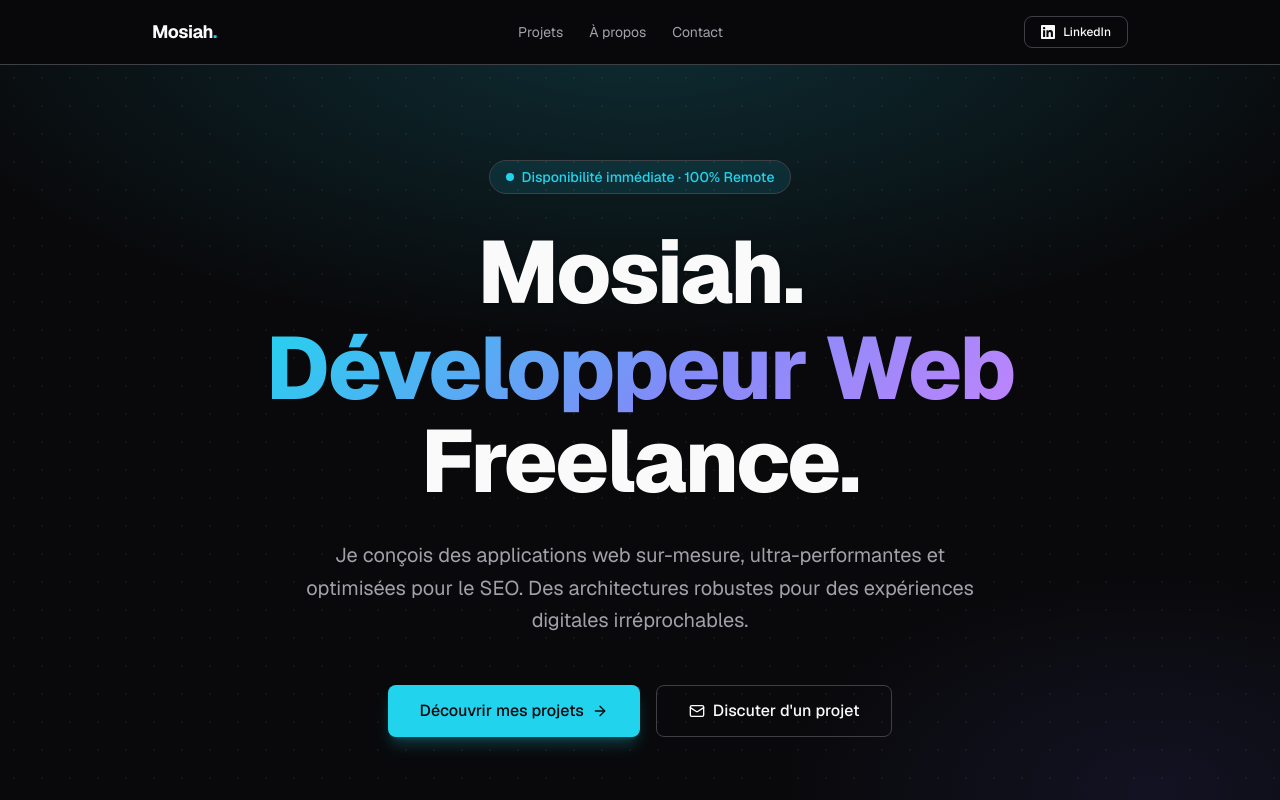
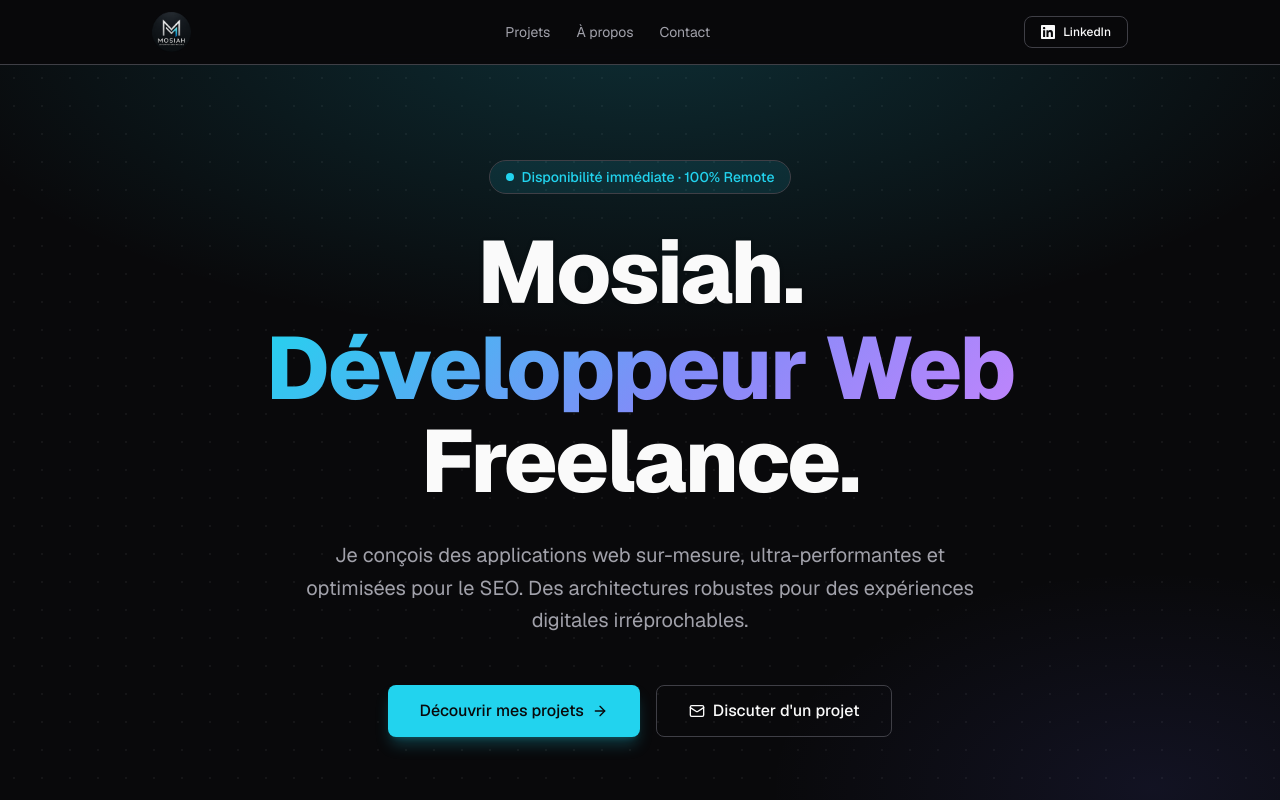
Before and after one commit to GROSJOINDEBEUH/portfolio, a Next.js app: page / in a window 1280 px wide. Shown: the top 800 px of the page. Built offline with nearby package versions, Linux system fonts and the light colour scheme.

Commit message:
Intégration du logo dans la navbar et le footer

```diff
--- a/src/components/layout/header.tsx
+++ b/src/components/layout/header.tsx
@@ -1,3 +1,4 @@
+import Image from 'next/image';
 import Link from 'next/link';
 import { siteConfig } from '@/config/site';
 import { buttonVariants } from '@/lib/utils';
@@ -17,9 +18,17 @@ export function Header() {
         {/* ── Logo ── */}
         <Link
           href="/"
-          className="text-lg font-bold tracking-tight transition-opacity hover:opacity-80"
+          aria-label="Retour à l'accueil"
+          className="transition-opacity hover:opacity-75"
         >
-          Mosiah<span className="text-primary">.</span>
+          <Image
+            src="/logo.png"
+            alt="Mosiah"
+            height={40}
+            width={160}
+            priority
+            style={{ height: '40px', width: 'auto' }}
+          />
         </Link>
 
         {/* ── Nav links ── */}
--- a/src/components/sections/contact.tsx
+++ b/src/components/sections/contact.tsx
@@ -1,3 +1,4 @@
+import Image from 'next/image';
 import Link from 'next/link';
 import { Mail, Phone, MessageCircle } from 'lucide-react';
 import { LinkedInIcon, GitHubIcon } from '@/components/ui/social-icons';
@@ -130,6 +131,17 @@ function ContactInfoColumn() {
 function PageFooter() {
   return (
     <footer className="mt-20 border-t border-border pt-8 pb-4">
+      {/* Logo discret */}
+      <div className="mb-6 flex justify-center">
+        <Image
+          src="/logo.png"
+          alt="Mosiah"
+          height={32}
+          width={128}
+          style={{ height: '32px', width: 'auto', opacity: 0.5 }}
+        />
+      </div>
+
       <div className="flex flex-col items-center gap-5 sm:flex-row sm:justify-between">
         <p className="text-sm text-muted-foreground">
           &copy;&nbsp;2026&nbsp;
```
